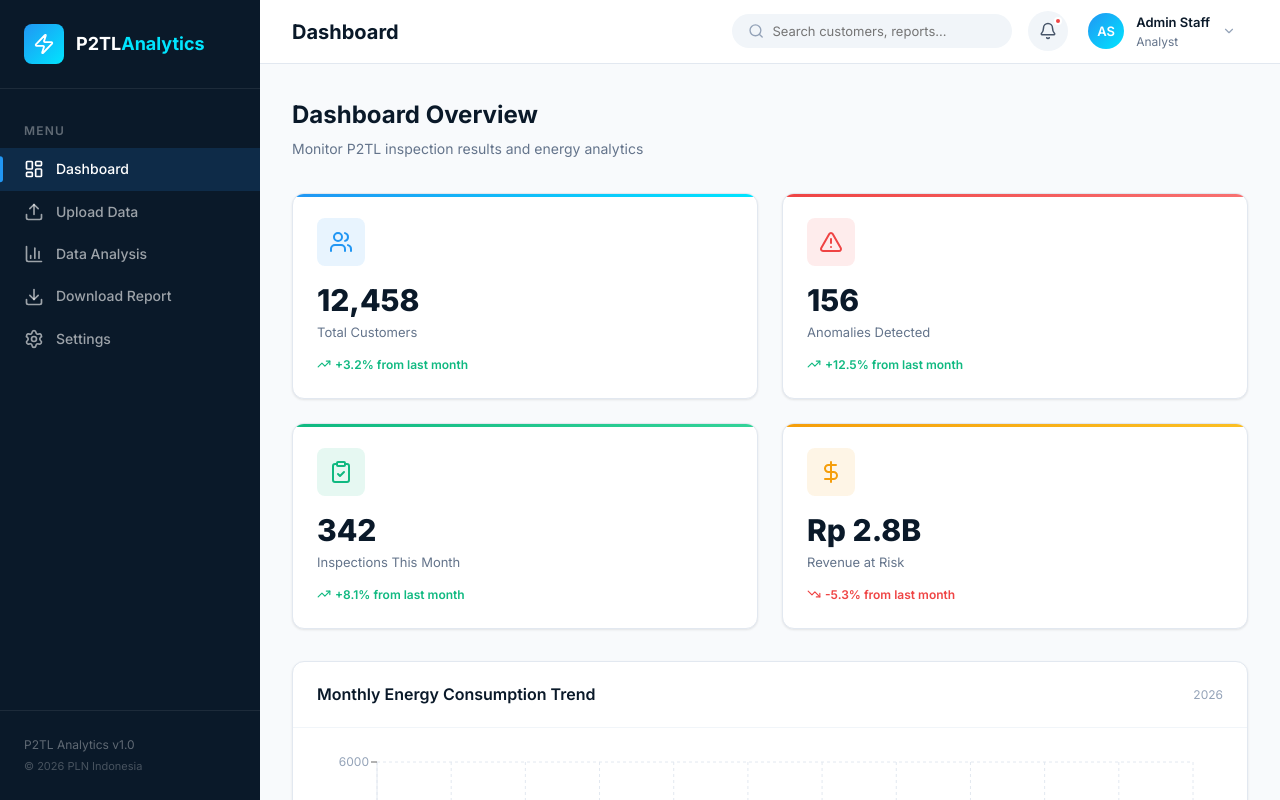
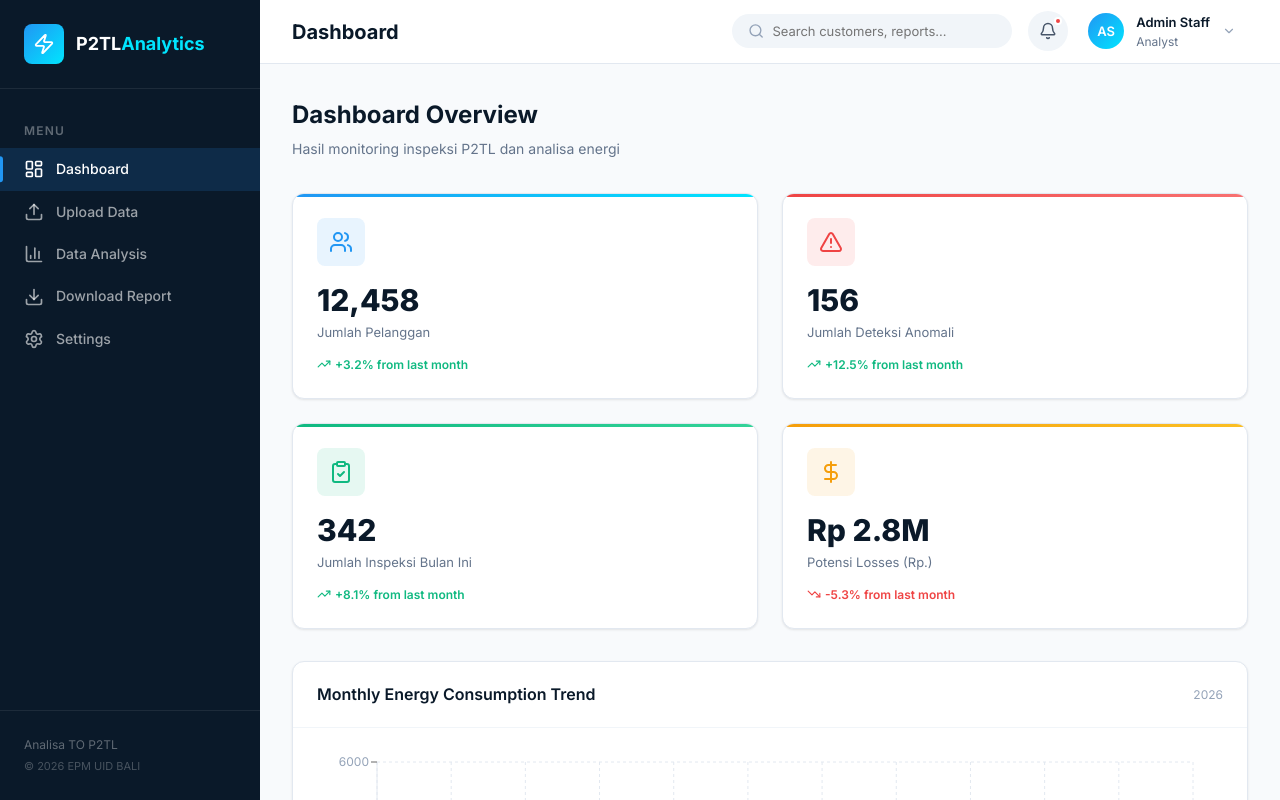
Before and after one commit to komangsurya26/projectP2TL, a Next.js app: page /dashboard in a window 1280 px wide. Shown: the top 800 px of the page. Built offline with nearby package versions, Linux system fonts and the light colour scheme.

Commit message:
feat: second commit

```diff
--- a/src/app/(dashboard)/dashboard/page.js
+++ b/src/app/(dashboard)/dashboard/page.js
@@ -17,7 +17,7 @@ import {
 export default function DashboardPage() {
   const summaryCards = [
     {
-      label: "Total Customers",
+      label: "Jumlah Pelanggan",
       value: "12,458",
       trend: "+3.2%",
       trendDir: "up",
@@ -25,7 +25,7 @@ export default function DashboardPage() {
       icon: Users,
     },
     {
-      label: "Anomalies Detected",
+      label: "Jumlah Deteksi Anomali",
       value: "156",
       trend: "+12.5%",
       trendDir: "up",
@@ -33,7 +33,7 @@ export default function DashboardPage() {
       icon: AlertTriangle,
     },
     {
-      label: "Inspections This Month",
+      label: "Jumlah Inspeksi Bulan Ini",
       value: "342",
       trend: "+8.1%",
       trendDir: "up",
@@ -41,8 +41,8 @@ export default function DashboardPage() {
       icon: ClipboardCheck,
     },
     {
-      label: "Revenue at Risk",
-      value: "Rp 2.8B",
+      label: "Potensi Losses (Rp.) ",
+      value: "Rp 2.8M",
       trend: "-5.3%",
       trendDir: "down",
       color: "orange",
@@ -54,7 +54,7 @@ export default function DashboardPage() {
     <>
       <div className="page-header">
         <h1>Dashboard Overview</h1>
-        <p>Monitor P2TL inspection results and energy analytics</p>
+        <p>Hasil monitoring inspeksi P2TL dan analisa energi</p>
       </div>
 
       <div className="summary-cards">
--- a/src/components/Sidebar.js
+++ b/src/components/Sidebar.js
@@ -50,7 +50,7 @@ export default function Sidebar() {
         }}
       >
         <div style={{ fontSize: "0.75rem", color: "rgba(255,255,255,0.35)" }}>
-          P2TL Analytics v1.0
+          Analisa TO P2TL
         </div>
         <div
           style={{
@@ -59,7 +59,7 @@ export default function Sidebar() {
             marginTop: "0.25rem",
           }}
         >
-          © 2026 PLN Indonesia
+          © 2026 EPM UID BALI
         </div>
       </div>
     </aside>
```
